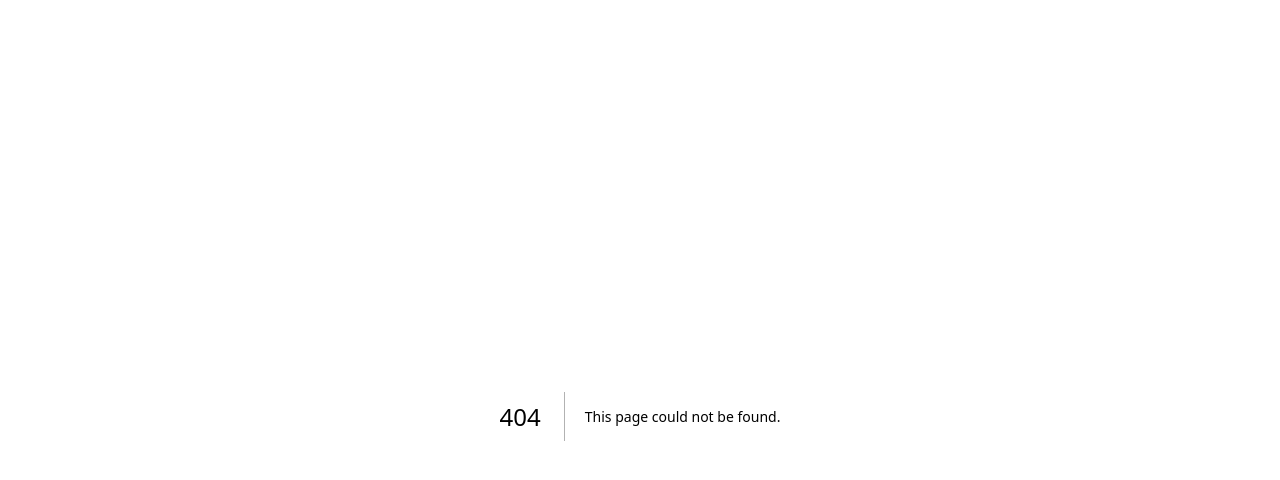
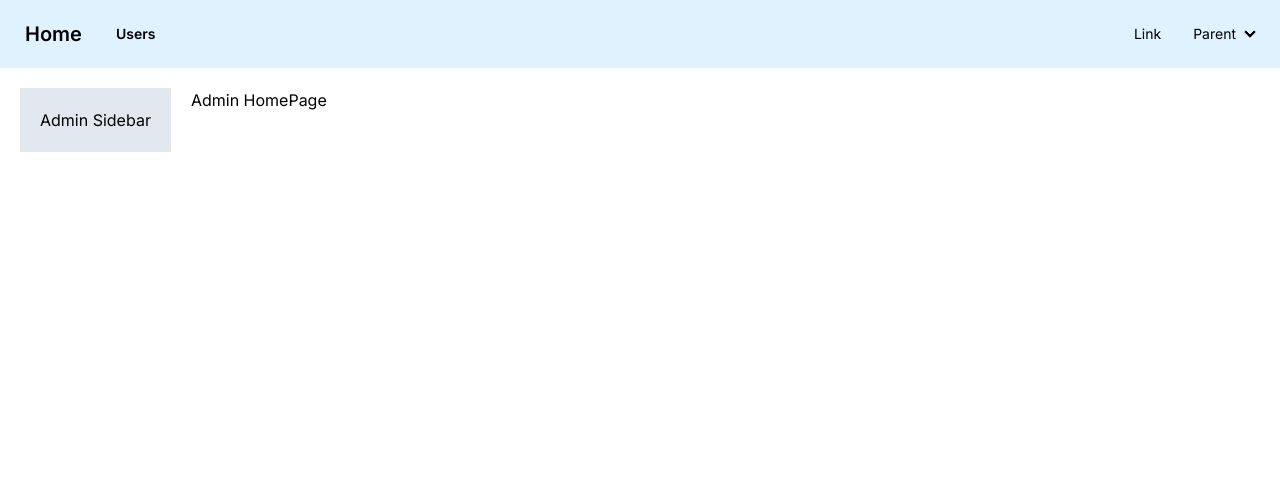
Before and after one commit to Oragoss/next-app-template, a Next.js app: page /next-app-template/admin in a window 1280 px wide. Before the commit this address had no page. Shown: the top 480 px of the page. Built offline with nearby package versions, Linux system fonts and the light colour scheme.

Commit message:
Added routing and a navbar example

```diff
--- /dev/null
+++ b/app/admin/layout.tsx
@@ -0,0 +1,16 @@
+import React, { ReactNode } from 'react'
+
+interface Props {
+    children: ReactNode;
+}
+
+const AdminLayout = ({ children }: Props) => {
+  return (
+    <div className='flex'>
+        <aside className='bg-slate-200 p-5 mr-5'>Admin Sidebar</aside>
+        <div>{children}</div>
+    </div>
+  )
+}
+
+export default AdminLayout
--- /dev/null
+++ b/app/admin/page.tsx
@@ -0,0 +1,9 @@
+import React from 'react'
+
+const AdminHomePage = () => {
+  return (
+    <div>Admin HomePage</div>
+  )
+}
+
+export default AdminHomePage
--- /dev/null
+++ b/app/components/Navbar/Navbar.tsx
@@ -0,0 +1,31 @@
+import Link from 'next/link'
+import React from 'react'
+
+const NavBar = () => {
+  return (
+    <div className="navbar bg-sky-100">
+        <div className="flex-1">
+            <Link href="/" className="btn btn-ghost normal-case text-xl">Home</Link>
+            <Link href="/users" className="btn btn-ghost normal-case">Users</Link>
+        </div>
+        <div className="flex-none">
+            <ul className="menu menu-horizontal px-1">
+            <li><Link href="/">Link</Link></li>
+            <li>
+                <details>
+                <summary>
+                    Parent
+                </summary>
+                <ul className="p-2 bg-base-100">
+                    <li><Link href="/">Link 1</Link></li>
+                    <li><Link href="/users">Users</Link></li>
+                </ul>
+                </details>
+            </li>
+            </ul>
+        </div>
+    </div>
+  )
+}
+
+export default NavBar
--- a/app/globals.css
+++ b/app/globals.css
@@ -24,5 +24,10 @@ body {
       rgb(var(--background-end-rgb))
     )
     rgb(var(--background-start-rgb)); */
-  padding: 1rem;
 }
+
+@layer base {
+  h1 {
+    @apply font-extrabold text-2xl mb-3;
+  }
+}
--- a/app/layout.tsx
+++ b/app/layout.tsx
@@ -1,6 +1,7 @@
 import './globals.css'
 import type { Metadata } from 'next'
 import { Inter } from 'next/font/google'
+import NavBar from './components/Navbar/Navbar'
 
 const inter = Inter({ subsets: ['latin'] })
 
@@ -18,7 +19,10 @@ export default function RootLayout({
   //TODO: Add a theme button to the navbar so you can change the theme on command
   return (
     <html lang="en" data-theme="winter">
-      <body className={inter.className}>{children}</body>
+      <body className={inter.className}>
+        <NavBar />
+        <main className='p-5'>{children}</main>
+      </body>
     </html>
   )
 }
--- a/app/page.tsx
+++ b/app/page.tsx
@@ -2,7 +2,7 @@ import Image from 'next/image'
 import Link from 'next/link'
 import ProductCard from './components/ProductCard/ProductCard'
 
-//Start here: https://youtu.be/ZVnjOPwW4ZA?t=2481
+//Start here: https://members.codewithmosh.com/courses/mastering-next-js-13-with-typescript/lectures/49120315
 export default function Home() {
   return (
     <main>
--- /dev/null
+++ b/app/products/[[...slug]]/page.tsx
@@ -0,0 +1,14 @@
+import React from 'react'
+
+interface Props {
+    params: { slug: string[] };
+    searchParams: { sortOrder: string };
+}
+
+const ProductPage = ({ params: { slug }, searchParams: { sortOrder } }: Props) => {
+  return (
+    <div>ProductPage {slug} {sortOrder}</div>
+  )
+}
+
+export default ProductPage
--- /dev/null
+++ b/app/users/UserTable.tsx
@@ -0,0 +1,48 @@
+import React from 'react'
+import Link from 'next/link'
+import { sort } from 'fast-sort';
+
+interface User {
+    id: number;
+    name: string;
+    email: string;
+  }
+
+  interface Props {
+    sortOrder: string
+  }
+
+const UserTable = async ({sortOrder}: Props) => {
+  // const res = await fetch('https://jsonplaceholder.typicode.com/users', {cache: 'no-store'}); // Does not cache and will render each time on production
+  // const res = await fetch('https://jsonplaceholder.typicode.com/users', {next: { revalidate: 10 }}); //caches, but will refresh ever 10 seconds
+  const res = await fetch('https://jsonplaceholder.typicode.com/users'); //Cache this request and we'll see it doesn't change
+  const users: User[] = await res.json();
+
+  const sortedUsers = sort(users).asc(
+    sortOrder === 'email'
+    ? user => user.email
+    : user => user.name
+  );
+
+  return (
+    <table className='table table-bordered'>
+        <thead>
+          <tr>
+            <th><Link href="/users?sortOrder=name">Name</Link></th>
+            <th><Link href="/users?sortOrder=email">Email</Link></th>
+          </tr>
+        </thead>
+        <tbody>
+          {sortedUsers.map(user =>
+            <tr key={user.id}>
+              {/* To change multiple elements at the same time in VS Code, highlight the td (or a different html tag) use ctrl + D. */}
+              {/* Keep using ctrl + D until you've highlighed all the elements you want. 2, 4, 6, or 80 */}
+              <td>{user.name}</td>
+              <td>{user.email}</td>
+            </tr>)}
+        </tbody>
+      </table>
+  )
+}
+
+export default UserTable
--- /dev/null
+++ b/app/users/[id]/page.tsx
@@ -0,0 +1,13 @@
+import React from 'react'
+
+interface Props {
+    params: { id: number }
+}
+
+const UserDetailPage = ({params: { id }}: Props) => {
+  return (
+    <div>UserDetailPage {id}</div>
+  )
+}
+
+export default UserDetailPage
--- /dev/null
+++ b/app/users/[id]/photos/[photoId]/page.tsx
@@ -0,0 +1,13 @@
+import React from 'react'
+
+interface Props {
+    params: { id: number, photoId: number }
+}
+
+const PhotoPage = ({params: { id, photoId }}: Props) => {
+  return (
+    <div>PhotoPage {id} {photoId}</div>
+  )
+}
+
+export default PhotoPage
--- a/app/users/page.tsx
+++ b/app/users/page.tsx
@@ -1,39 +1,18 @@
 import React from 'react'
+import UserTable from './UserTable'
 
-interface User {
-  id: number;
-  name: string;
-  email: string;
+//You can only access search query params from the page.tsx files you can't do so from the components
+interface Props {
+  searchParams: { sortOrder: string }
 }
 
-const UsersPage = async () => {
-  // const res = await fetch('https://jsonplaceholder.typicode.com/users', {cache: 'no-store'}); // Does not cache and will render each time on production
-  // const res = await fetch('https://jsonplaceholder.typicode.com/users', {next: { revalidate: 10 }}); //caches, but will refresh ever 10 seconds
-  const res = await fetch('https://jsonplaceholder.typicode.com/users'); //Cache this request and we'll see it doesn't change
-  const users: User[] = await res.json();
-
+const UsersPage = ({ searchParams: { sortOrder } }: Props) => {
   return (
     <>
       {/* To change both elements at the same time in VS Code, highlight the h1 (or a different html tag) use ctrl + D */}
       <h1>Users</h1>
       {/* Generate this table in vs code by typing: table>thead>tr>th*2 */}
-      <table className='table table-bordered'>
-        <thead>
-          <tr>
-            <th>Name</th>
-            <th>Email</th>
-          </tr>
-        </thead>
-        <tbody>
-          {users.map(user =>
-            <tr key={user.id}>
-              {/* To change multiple elements at the same time in VS Code, highlight the td (or a different html tag) use ctrl + D. */}
-              {/* Keep using ctrl + D until you've highlighed all the elements you want. 2, 4, 6, or 80 */}
-              <td>{user.name}</td>
-              <td>{user.email}</td>
-            </tr>)}
-        </tbody>
-      </table>
+      <UserTable sortOrder={sortOrder} />
     </>
   )
 }
--- a/package.json
+++ b/package.json
@@ -15,6 +15,7 @@
     "autoprefixer": "10.4.15",
     "eslint": "8.49.0",
     "eslint-config-next": "13.5.1",
+    "fast-sort": "^3.4.0",
     "next": "13.5.1",
     "postcss": "8.4.30",
     "react": "18.2.0",
```
Also changed, not shown: 1 other file (tests, documents, lock files or other folders).
